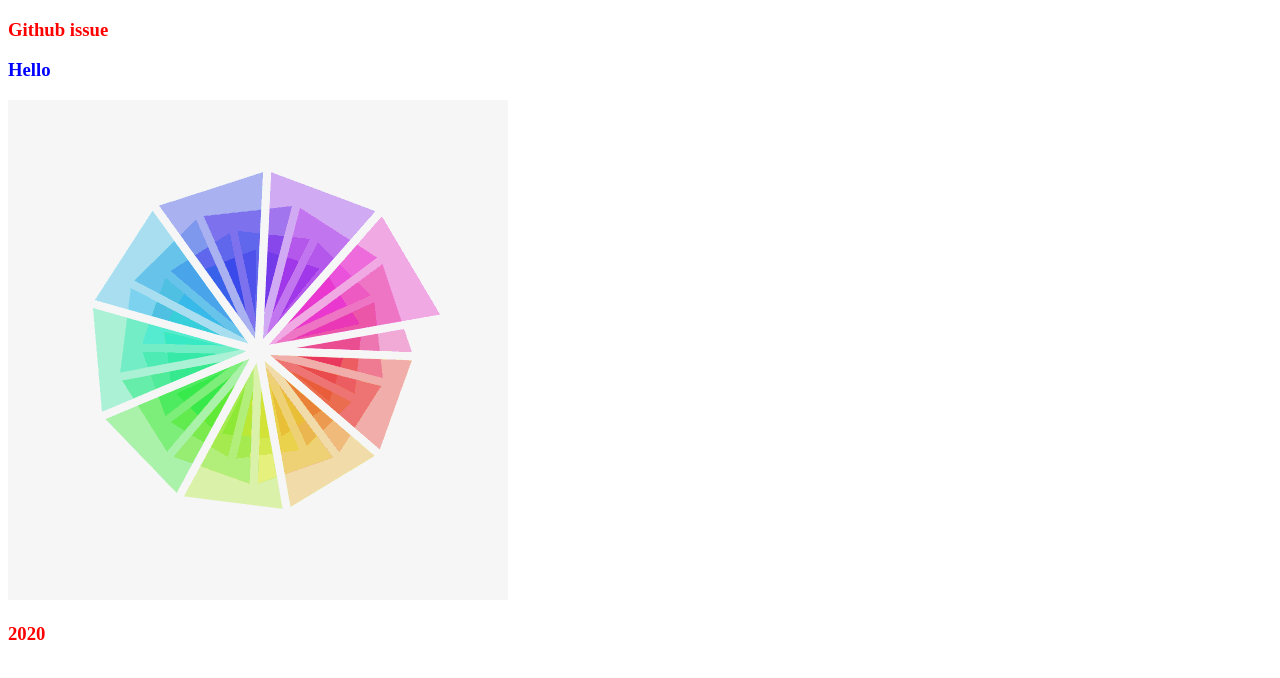
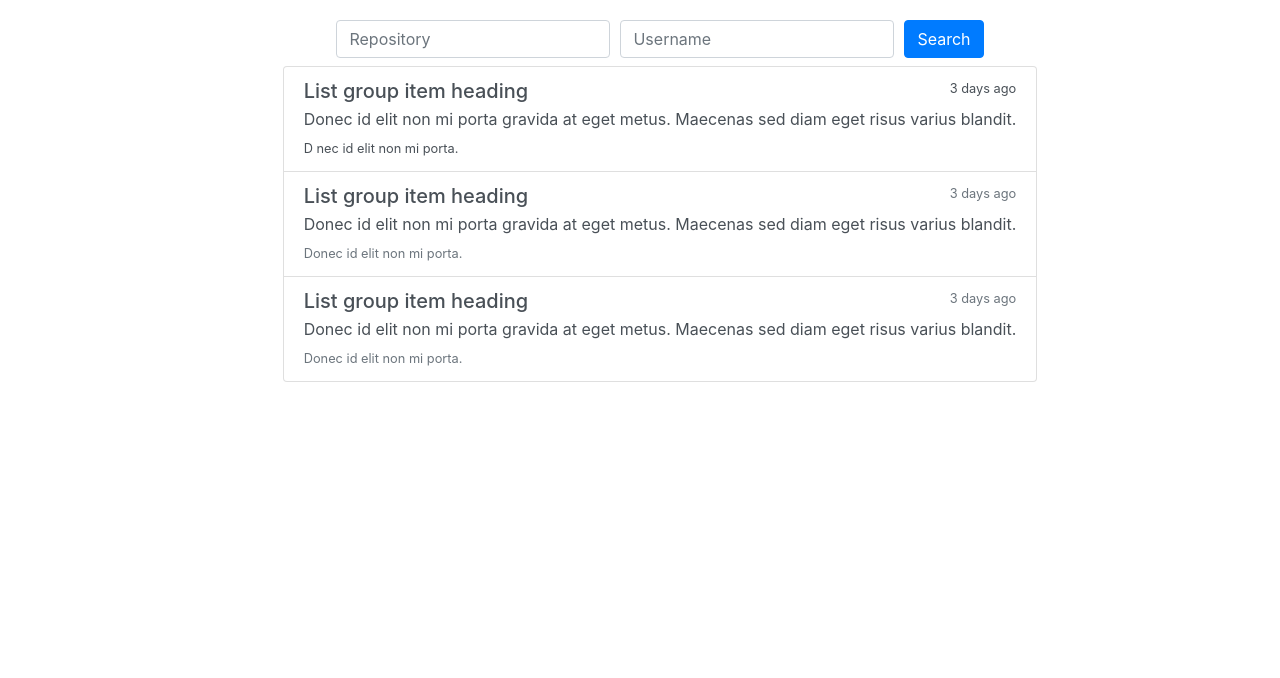
Before and after one commit to shilovk/github-issue, a website built with webpack: page src/index.html in a window 1280 px wide. Built offline with nearby package versions, Linux system fonts and the light colour scheme.

Commit message:
add error notifications

```diff
--- a/package.json
+++ b/package.json
@@ -4,7 +4,7 @@
   "description": "",
   "main": "./src/index.js",
   "scripts": {
-    "webpack": "webpack --config webpack.config.js --watch",
+    "webpack": "webpack --mode development --config webpack.config.js --watch",
     "start": "webpack-dev-server --mode development --open"
   },
   "repository": {
--- a/src/index.html
+++ b/src/index.html
@@ -4,12 +4,57 @@
     <meta charset="UTF-8">
     <meta name="viewport" content="width=device-width, initial-scale=1.0">
     <title>Github issue</title>
+    <link rel="stylesheet" href="https://stackpath.bootstrapcdn.com/bootstrap/4.5.2/css/bootstrap.min.css" integrity="sha384-JcKb8q3iqJ61gNV9KGb8thSsNjpSL0n8PARn9HuZOnIxN0hoP+VmmDGMN5t9UJ0Z" crossorigin="anonymous">
   </head>
   <body>
-    <h3>Github issue</h3>
     <div class="content-container">
-      <h3>Hello</h3>
+      <form class="form-inline">
+        <div class="form-row align-items-center">
+          <div class="col-auto">
+            <label class="sr-only" for="repository">Repository</label>
+            <input type="text" class="form-control mb-2" id="repository" placeholder="Repository">
+          </div>
+          <div class="col-auto">
+            <label class="sr-only" for="username">Username</label>
+            <div class="input-group mb-2">
+              <input type="text" class="form-control" id="username" placeholder="Username">
+            </div>
+          </div>
+          <div class="col-auto">
+            <button type="submit" class="btn btn-primary mb-2">Search</button>
+          </div>
+        </div>
+      </form>
+      <div class="list-group">
+        <a href="#" class="list-group-item list-group-item-action">
+          <div class="d-flex w-100 justify-content-between">
+            <h5 class="mb-1">List group item heading</h5>
+            <small>3 days ago</small>
+          </div>
+          <p class="mb-1">Donec id elit non mi porta gravida at eget metus. Maecenas sed diam eget risus varius blandit.</p>
+          <small>D
+
+
+            nec id elit non mi porta.</small>
+        </a>
+        <a href="#" class="list-group-item list-group-item-action">
+          <div class="d-flex w-100 justify-content-between">
+            <h5 class="mb-1">List group item heading</h5>
+            <small class="text-muted">3 days ago</small>
+          </div>
+          <p class="mb-1">Donec id elit non mi porta gravida at eget metus. Maecenas sed diam eget risus varius blandit.</p>
+          <small class="text-muted">Donec id elit non mi porta.</small>
+        </a>
+        <a href="#" class="list-group-item list-group-item-action">
+          <div class="d-flex w-100 justify-content-between">
+            <h5 class="mb-1">List group item heading</h5>
+            <small class="text-muted">3 days ago</small>
+          </div>
+          <p class="mb-1">Donec id elit non mi porta gravida at eget metus. Maecenas sed diam eget risus varius blandit.</p>
+          <small class="text-muted">Donec id elit non mi porta.</small>
+        </a>
+      </div>
     </div>
-    <h3>2020</h3>
+    <div class="notification-container"></div>
   </body>
 </html>
--- a/src/index.ts
+++ b/src/index.ts
@@ -1,10 +1,10 @@
-// import * as _ from 'lodash';
-import { Spinner } from './spinner';
-import './style.less';
+import "./style.less";
+import { showErrorNotification } from "./notifications/index.ts";
 
-import SpinnerImage from './assets/spinner.gif';
-const spinner = new Spinner(SpinnerImage);
-
-const container = document.querySelector('.content-container');
-
-spinner.render(container);
+showErrorNotification({
+  message: "Test message1"
+});
+showErrorNotification({
+  message: "Test message2",
+  timeout: 2000
+});
--- /dev/null
+++ b/src/notifications/index.ts
@@ -0,0 +1,27 @@
+const notificationContainer = document.querySelector('.notification-container');
+
+const renderNotification = (element, removeTimeout) => {
+  notificationContainer.appendChild(element);
+
+  setTimeout(() => {
+    element.remove();
+  }, removeTimeout || 1000);
+};
+
+const stringToDom = (stringElement) => {
+  const template = document.createElement('template');
+  template.innerHTML = stringElement.trim();
+  return template.content.firstChild;
+};
+
+const generateErrorContent = (message) => stringToDom(`
+  <div class="alert alert-danger" role="alert">
+    <b>${message}</b>
+  </div>
+  `);
+
+export const showErrorNotification = params => {
+  const { message, timeout } = params;
+  const errorElement = generateErrorContent(message);
+  renderNotification(errorElement, timeout);
+};
--- a/src/spinner.js
+++ /dev/null
@@ -1,15 +0,0 @@
-export class Spinner {
-  constructor(src) {
-    this._src = src;
-  }
-
-  render(container) {
-    if (!container) {
-      throw new Error('No container');
-    };
-
-    const imageElement = document.createElement('img');
-    imageElement.src = this._src;
-    container.appendChild(imageElement);
-  }
-}
--- a/src/style.less
+++ b/src/style.less
@@ -1,9 +1,14 @@
-h3 {
-  color: red;
+.content-container {
+  width: 100vw;
+  height: 100vw;
+  display: flex;
+  flex-direction: column;
+  justify-content: flex-start;
+  align-items: center;
+  margin: 20px;
 }
 
-.content-container {
-  h3 {
-    color: blue;
-  }
+.notification-container {
+  position: absolute;
+  right: 10px;
 }
```
